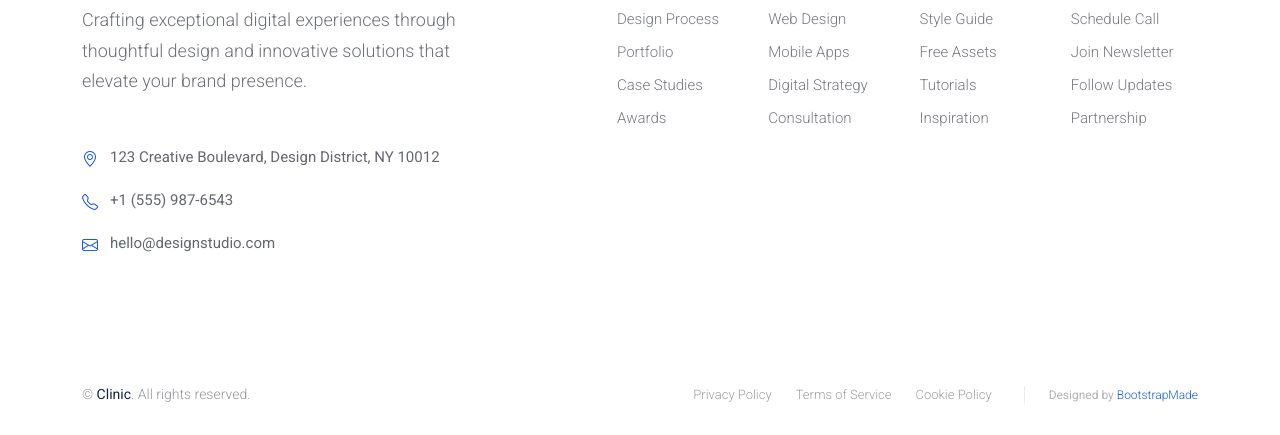
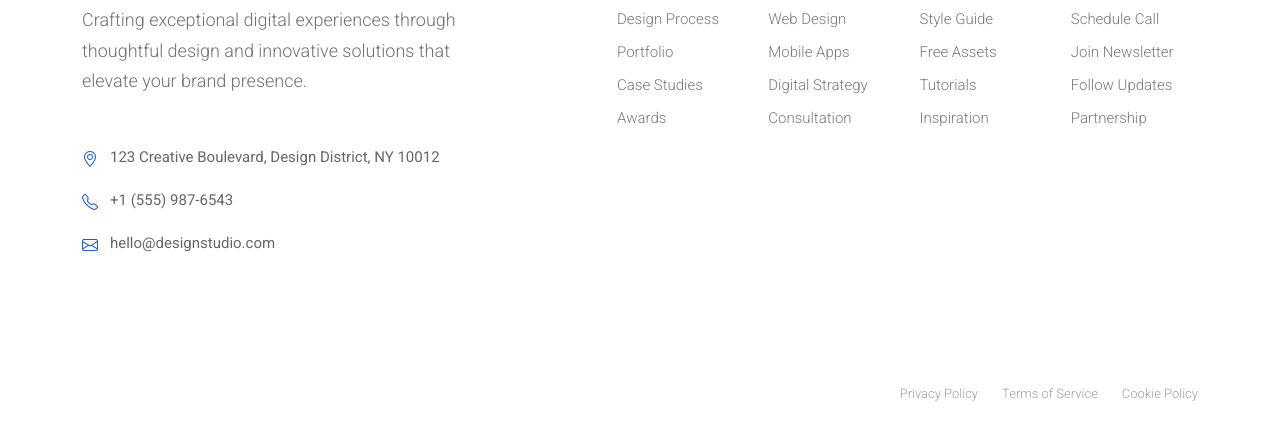
Before and after one commit to kevinjincora/clinic, a plain HTML site: page index.html in a window 1280 px wide. Shown: the part 8060-8495 px from the top of the page. Drawn offline with Linux system fonts and the light colour scheme.

Commit message:
copyright removed

```diff
--- a/index.html
+++ b/index.html
@@ -1005,9 +1005,9 @@
           <div class="row align-items-center">
 
             <div class="col-lg-6">
-              <div class="copyright">
+              <!-- <div class="copyright">
                 <p>© <span class="sitename">Clinic</span>. All rights reserved.</p>
-              </div>
+              </div> -->
             </div>
 
             <div class="col-lg-6">
@@ -1015,13 +1015,7 @@
                 <a href="#">Privacy Policy</a>
                 <a href="#">Terms of Service</a>
                 <a href="#">Cookie Policy</a>
-                <div class="credits">
-                  <!-- All the links in the footer should remain intact. -->
-                  <!-- You can delete the links only if you've purchased the pro version. -->
-                  <!-- Licensing information: https://bootstrapmade.com/license/ -->
-                  <!-- Purchase the pro version with working PHP/AJAX contact form: [buy-url] -->
-                  Designed by <a href="https://bootstrapmade.com/">BootstrapMade</a>
-                </div>
+
               </div>
             </div>
 
```
